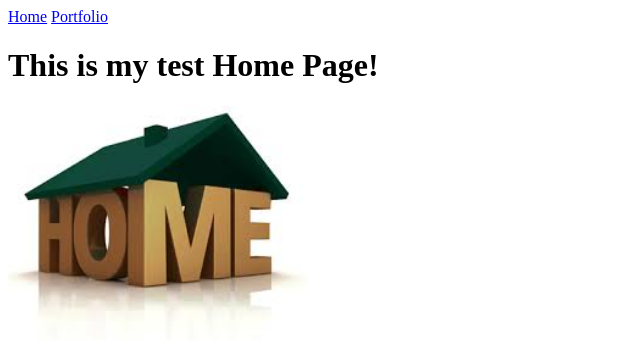
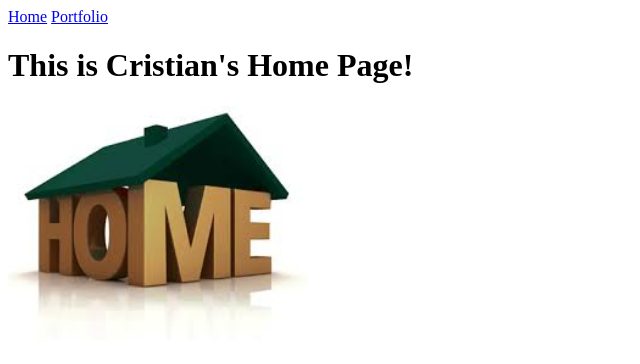
Before and after one commit to cr1cr1v/cr1cr1v.github.io, a plain HTML site: page my_website/index.html in a window 1280 px wide. Shown: the whole page, without its empty margins (0-640 px from the left). Drawn offline with Linux system fonts and the light colour scheme.

Commit message:
Changed the heading

```diff
--- a/my_website/index.html
+++ b/my_website/index.html
@@ -6,7 +6,7 @@
   <body>
     <a href="index.html">Home</a>
     <a href="portfolio.html">Portfolio</a>
-    <h1>This is my test Home Page!</h1>
+    <h1>This is Cristian's Home Page!</h1>
     <img src="images/home.jpg" height="250">
   </body>
 </html>
```
